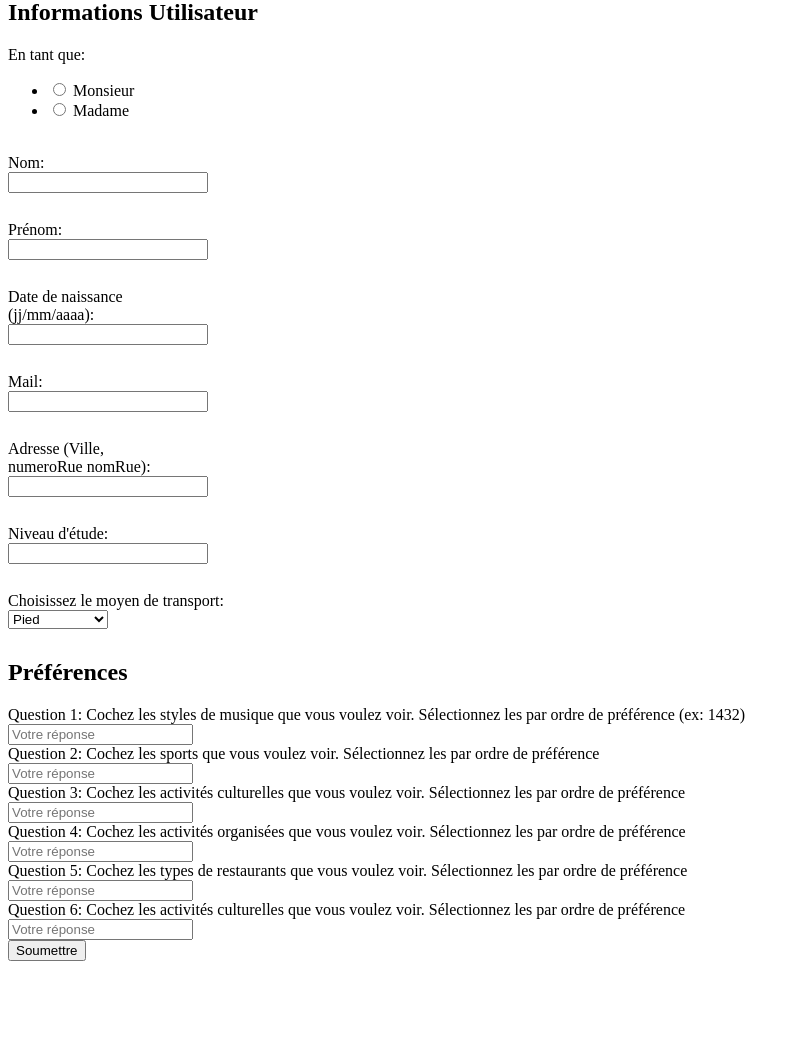
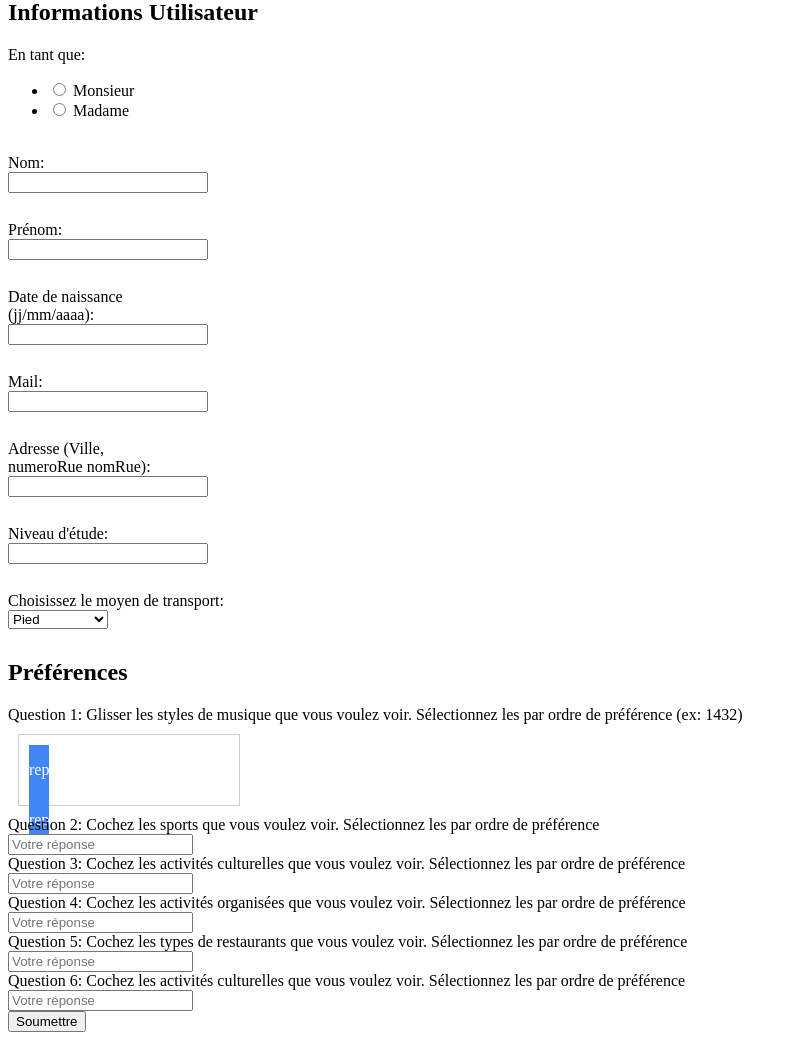
Before and after one commit to timouchee/SAE-S3.01, a PHP site: page /siteWebDemo.php in a window 1280 px wide. Shown: the part 81-1121 px from the top of the page, without its empty margins (0-800 px from the left). Before the commit the page ends 1042 px from the top, so only its background shows below. Run offline with PHP 8.4, Linux system fonts and the light colour scheme.

Commit message:
tentative de mise en place de réponse 'glissante'

```diff
--- a/src/siteWebDemo.css
+++ b/src/siteWebDemo.css
@@ -26,3 +26,21 @@
     box-sizing: border-box;
     margin-bottom: 10px;
 }
+
+.container {
+    width: 200px;
+    height: 50px;
+    border: 1px solid #ccc;
+    margin: 10px;
+    padding: 10px;
+  }
+
+.draggable {
+    width: 20px;
+    height: 50px;
+    background-color: #4285f4;
+    color: white;
+    text-align: center;
+    line-height: 50px;
+    cursor: move;
+}
--- a/src/siteWebDemo.php
+++ b/src/siteWebDemo.php
@@ -67,42 +67,43 @@
     </div>
     <!-- Partie Préférences -->
     <h2>Préférences</h2>
-
-
         <!-- Question 1 -->
-        <div>
-            <label for="reponseMusique">Question 1: Cochez les styles de musique que vous voulez voir. Sélectionnez les par ordre de préférence (ex: 1432)</label><br>
-            <input type="text" id="reponseMusique" name="reponseMusique" placeholder="Votre réponse" class="info-preference">
+        <div class="info-preference-container">
+            <label for="reponseMusique">Question 1: Glisser les styles de musique que vous voulez voir. Sélectionnez les par ordre de préférence (ex: 1432)</label><br>
+            <div id="container1" class="container" ondrop="drop(event)" ondragover="allowDrop(event)">
+                <div id="draggable1" class="draggable" draggable="true" ondragstart="drag(event)">rep1</div>
+                <div id="draggable2" class="draggable" draggable="true" ondragstart="drag(event)">rep2</div>
+            </div>
         </div>
 
         <!-- Question 2 -->
-        <div>
+        <div class="info-preference-container">
             <label for="reponseSport">Question 2: Cochez les sports que vous voulez voir. Sélectionnez les par ordre de préférence</label><br>
-            <input type="text" id="reponseSport" name="reponseSport" placeholder="Votre réponse" class="info-preference">
+            <input type="text" id="reponseSport" name="reponseSport" placeholder="Votre réponse" class="info-preference" draggable="true" ondragstart="drag(event)">
         </div>
 
         <!-- Question 3 -->
-        <div>
+        <div class="info-preference-container">
             <label for="reponseActivitesCulturelles">Question 3: Cochez les activités culturelles que vous voulez voir. Sélectionnez les par ordre de préférence</label><br>
-            <input type="text" id="reponseActivitesCulturelles" name="reponseActivitesCulturelles" placeholder="Votre réponse" class="info-preference">
+            <input type="text" id="reponseActivitesCulturelles" name="reponseActivitesCulturelles" placeholder="Votre réponse" class="info-preference" draggable="true" ondragstart="drag(event)">
         </div>
 
         <!-- Question 4 -->
-        <div>
+        <div class="info-preference-container">
             <label for="reponseActivitesOrganisees">Question 4: Cochez les activités organisées que vous voulez voir. Sélectionnez les par ordre de préférence</label><br>
-            <input type="text" id="reponseActivitesOrganisees" name="reponseActivitesOrganisees" placeholder="Votre réponse" class="info-preference">
+            <input type="text" id="reponseActivitesOrganisees" name="reponseActivitesOrganisees" placeholder="Votre réponse" class="info-preference" draggable="true" ondragstart="drag(event)">
         </div>
 
         <!-- Question 5 -->
-        <div>
+        <div class="info-preference-container">
             <label for="reponseRestaurants">Question 5: Cochez les types de restaurants que vous voulez voir. Sélectionnez les par ordre de préférence</label><br>
-            <input type="text" id="reponseRestaurants" name="reponseRestaurants" placeholder="Votre réponse" class="info-preference">
+            <input type="text" id="reponseRestaurants" name="reponseRestaurants" placeholder="Votre réponse" class="info-preference" draggable="true" ondragstart="drag(event)">
         </div>
 
         <!-- Question 6 -->
-        <div>
+        <div class="info-preference-container">
             <label for="reponseSorties">Question 6: Cochez les activités culturelles que vous voulez voir. Sélectionnez les par ordre de préférence</label><br>
-            <input type="text" id="reponseSorties" name="reponseSorties" placeholder="Votre réponse" class="info-preference">
+            <input type="text" id="reponseSorties" name="reponseSorties" placeholder="Votre réponse" class="info-preference" draggable="true" ondragstart="drag(event)">
         </div>
 
     <input type="submit" value="Soumettre">
@@ -194,6 +195,41 @@
     ?>
 
 
+<script>
+    function allowDrop(event) {
+        event.preventDefault();
+    }
 
+    function drag(event) {
+        event.dataTransfer.setData("text", event.target.id);
+    }
+
+    function drop(event) {
+        event.preventDefault();
+        var data = event.dataTransfer.getData("text");
+        var draggedElement = document.getElementById(data);
+        var dropTarget = event.target;
+
+        // Assurez-vous que l'élément est déposé dans un conteneur
+        if (dropTarget.classList.contains('info-preference-container')) {
+            dropTarget.appendChild(draggedElement);
+        }
+    }
+
+    document.addEventListener("DOMContentLoaded", function () {
+        var draggableElements = document.querySelectorAll('.info-preference');
+
+        draggableElements.forEach(function (draggable) {
+            draggable.addEventListener('dragstart', drag);
+        });
+
+        var dropContainers = document.querySelectorAll('.info-preference-container');
+
+        dropContainers.forEach(function (container) {
+            container.addEventListener('dragover', allowDrop);
+            container.addEventListener('drop', drop);
+        });
+    });
+</script>
 </body>
 </html>
```
